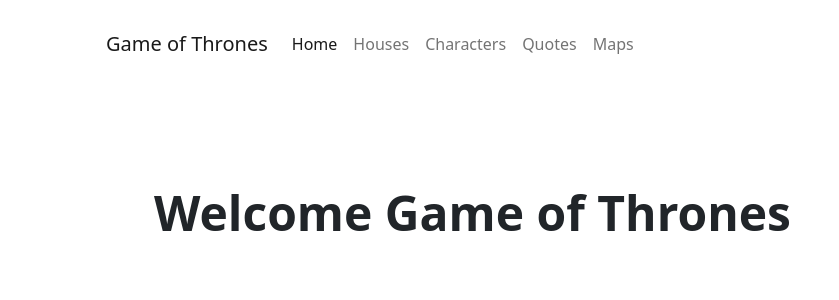
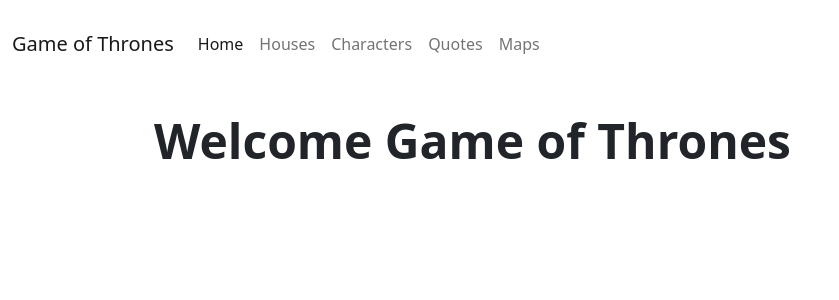
Before and after one commit to stephkristen/fan-site, a JavaScript app in the folder got-fan-site-react/: page / in a window 1280 px wide. Shown: the top 300 px of the page, without its empty margins (0-839 px from the left). Built offline with nearby package versions, Linux system fonts and the light colour scheme; the HTML template or start-up script is replaced by a standard one.

Commit message:
need to get font from main

```diff
--- a/got-fan-site-react/src/components/NavBar.js
+++ b/got-fan-site-react/src/components/NavBar.js
@@ -2,7 +2,7 @@
 
 export default function NavBar() {
     return (
-        <nav className='navbar navbar-expand-lg bg-body-tertiary my-3'>
+        <nav className='navbar navbar-expand-lg bg-body-tertiary my-3 fixed-top bg-transparent'>
             <div className='container-fluid'>
                 <NavLink className='navbar-brand' aria-current='page' to='/'>
                     Game of Thrones
```
